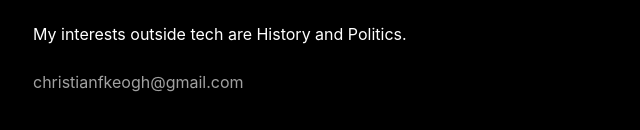
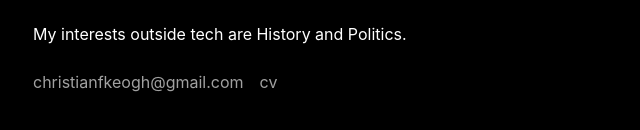
Before and after one commit to ChristianKeogh/personal_website, a Next.js app: page /about in a window 1280 px wide. Shown: the part 306-436 px from the top of the page, without its empty margins (319-959 px from the left). Built offline with nearby package versions, Linux system fonts and the light colour scheme.

Commit message:
added in CV

```diff
--- a/app/about/page.tsx
+++ b/app/about/page.tsx
@@ -18,7 +18,17 @@ export default function Page() {
         My interests outside tech are History and Politics.
       </p>
       <br />
-      <p className="text-neutral-400">christianfkeogh@gmail.com</p>
+      <div className="flex space-x-4">
+        <p className="text-neutral-400">christianfkeogh@gmail.com</p>
+        <a
+          className="text-neutral-400"
+          rel="noopener noreferrer"
+          target="_blank"
+          href="/pdf/Curriculum-Vitae-2025.pdf"
+        >
+          cv
+        </a>
+      </div>
     </section>
   );
 }
```
Also changed, not shown: 1 other file (tests, documents, lock files or other folders).
